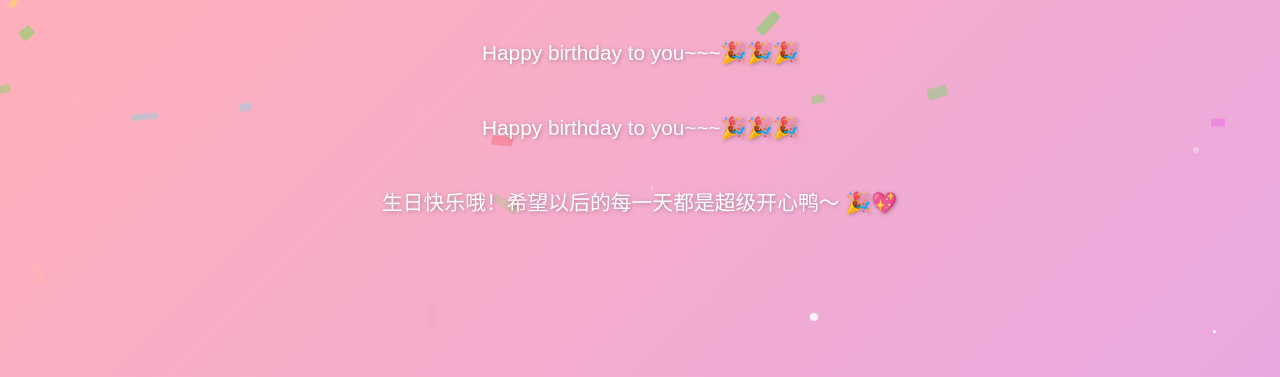
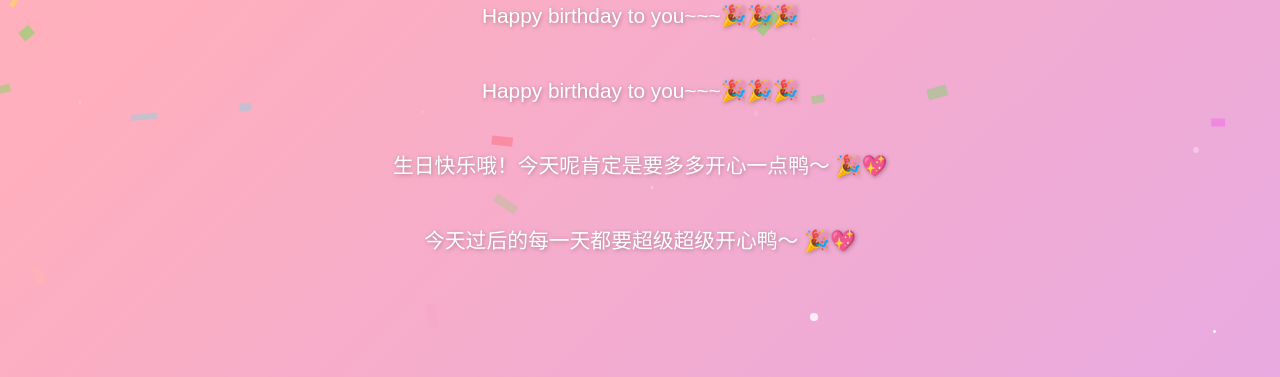
Before and after one commit to dooosaqqrtttds/My1105.github.io, a plain HTML site: page index.html in a window 1280 px wide. Shown: the part 463-840 px from the top of the page. Drawn offline with Linux system fonts and the light colour scheme.

Commit message:
Update index.html

```diff
--- a/index.html
+++ b/index.html
@@ -165,7 +165,8 @@
     <p>Happy birthday to you~~~🎉🎉🎉</p>
     <p>Happy birthday to you~~~🎉🎉🎉</p>
     <p>Happy birthday to you~~~🎉🎉🎉</p>
-    <p>生日快乐哦！希望以后的每一天都是超级开心鸭～ 🎉💖</p>
+    <p>生日快乐哦！今天呢肯定是要多多开心一点鸭～ 🎉💖</p>
+     <p>今天过后的每一天都要超级超级开心鸭～ 🎉💖</p>
 </body>
 
 </html>
```
